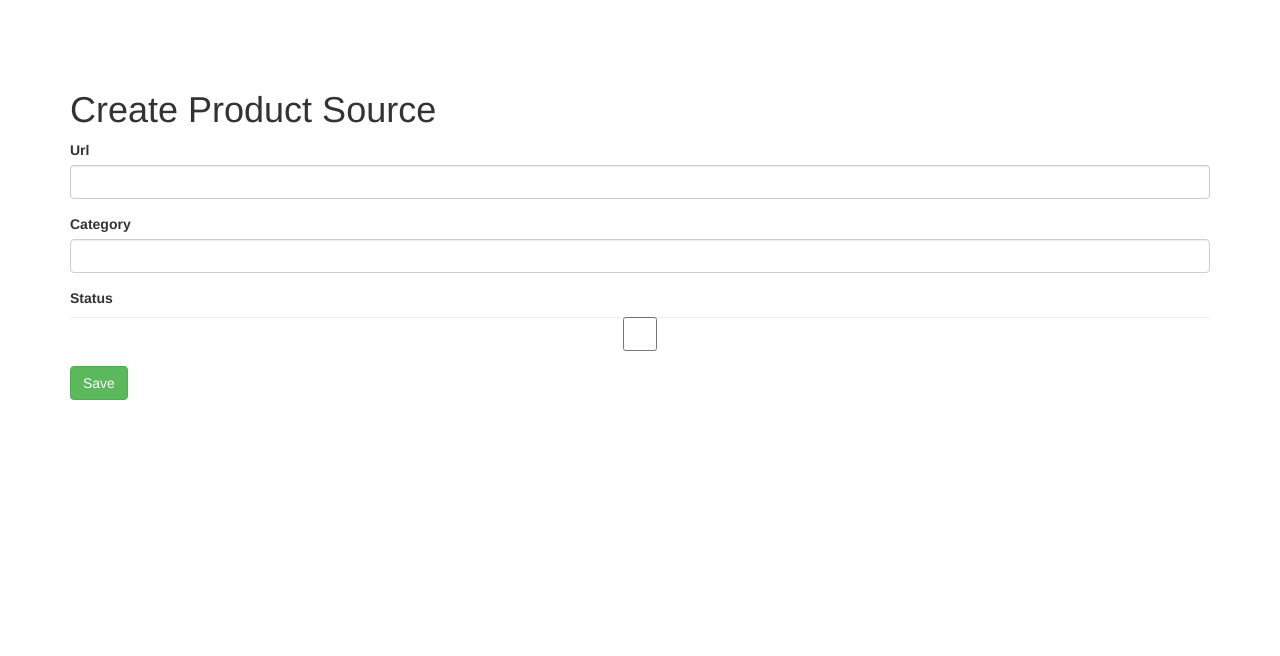
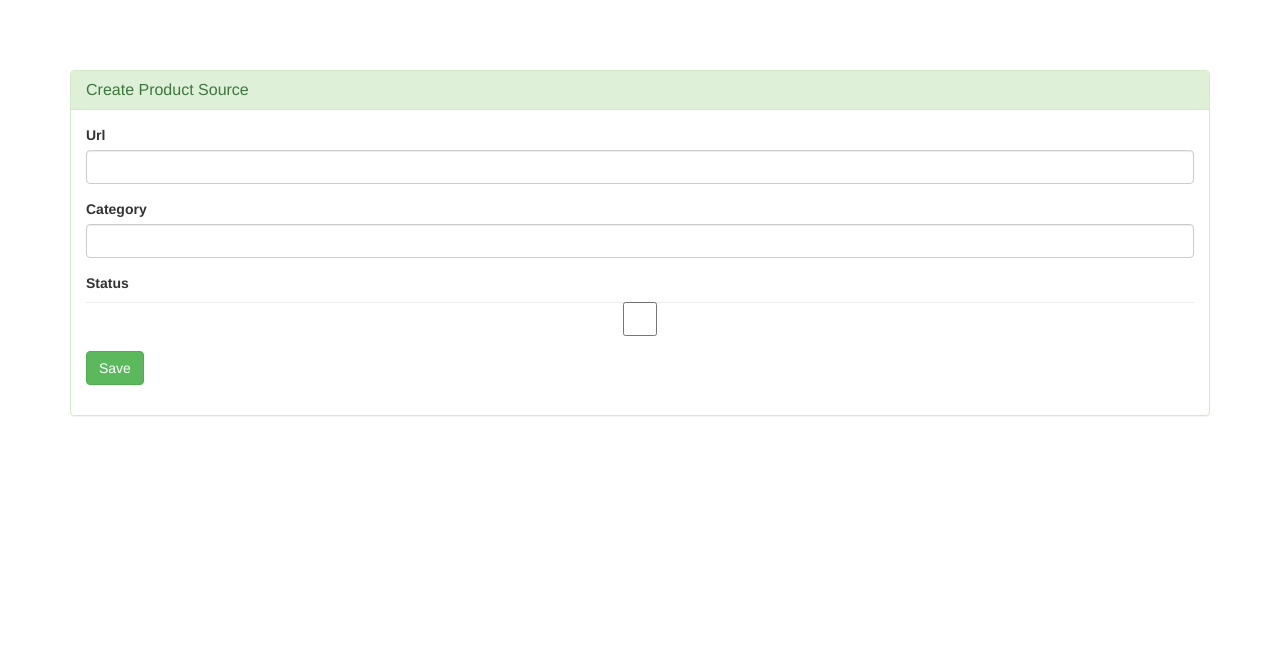
Before and after one commit to f1dz/IKEA-Scraper, a Yii app: template views/source/create.php in a window 1280 px wide. Shown: the top 656 px of the page. Run offline with PHP 8.4 and a stand-in for Yii, Linux system fonts and the light colour scheme; the template is opened without the code that fills it: most values are stand-ins (such as "Sample title", 1, 10 or a date in 2020); form fields are guessed from the names that the template uses; data that the repository does not hold is empty; some libraries are stand-ins or nearby versions.

Commit message:
Polish Product Source form

```diff
--- a/views/source/create.php
+++ b/views/source/create.php
@@ -9,12 +9,13 @@ $this->title = 'Create Product Source';
 $this->params['breadcrumbs'][] = ['label' => 'Product Sources', 'url' => ['index']];
 $this->params['breadcrumbs'][] = $this->title;
 ?>
-<div class="product-source-create">
-
-    <h1><?= Html::encode($this->title) ?></h1>
-
-    <?= $this->render('_form', [
-        'model' => $model,
-    ]) ?>
-
+<div class="product-source-create panel panel-success">
+    <div class="panel-heading">
+        <h1 class="panel-title"><?= Html::encode($this->title) ?></h1>
+    </div>
+    <div class="panel-body">
+        <?= $this->render('_form', [
+            'model' => $model,
+        ]) ?>
+    </div>
 </div>
```
